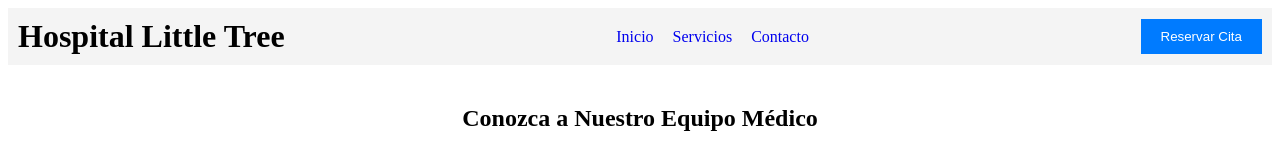
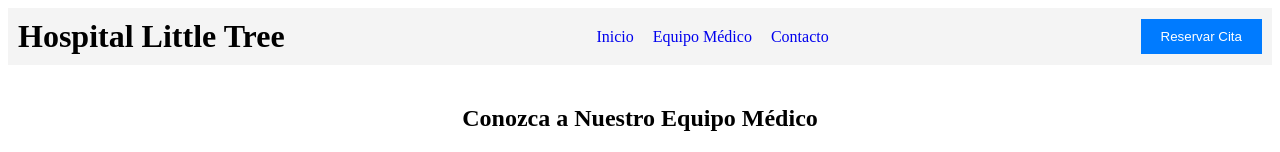
Before and after one commit to javiamallen/HospitalLT, a plain HTML site: page EquipoMedico.html in a window 1280 px wide. Shown: the top 152 px of the page. Drawn offline with Linux system fonts and the light colour scheme.

Commit message:
Vista Index y Equipo Médico M2E1

```diff
--- a/servicios.html
+++ b/EquipoMedico.html
@@ -13,7 +13,7 @@
       <h1 style="margin: 0;">Hospital Little Tree</h1>
       <nav>
         <a href="index.html" style="margin-right: 15px; text-decoration: none;">Inicio</a>
-        <a href="servicios.html" style="margin-right: 15px; text-decoration: none;">Servicios</a>
+        <a href="EquipoMedico.html" style="margin-right: 15px; text-decoration: none;">Equipo Médico</a>
         <a href="#contacto" style="text-decoration: none;">Contacto</a>
       </nav>
       <button style="padding: 10px 20px; background-color: #007bff; color: #fff; border: none; cursor: pointer;">Reservar Cita</button>
```
Also changed, not shown: index.html (+1 -1 lines).
